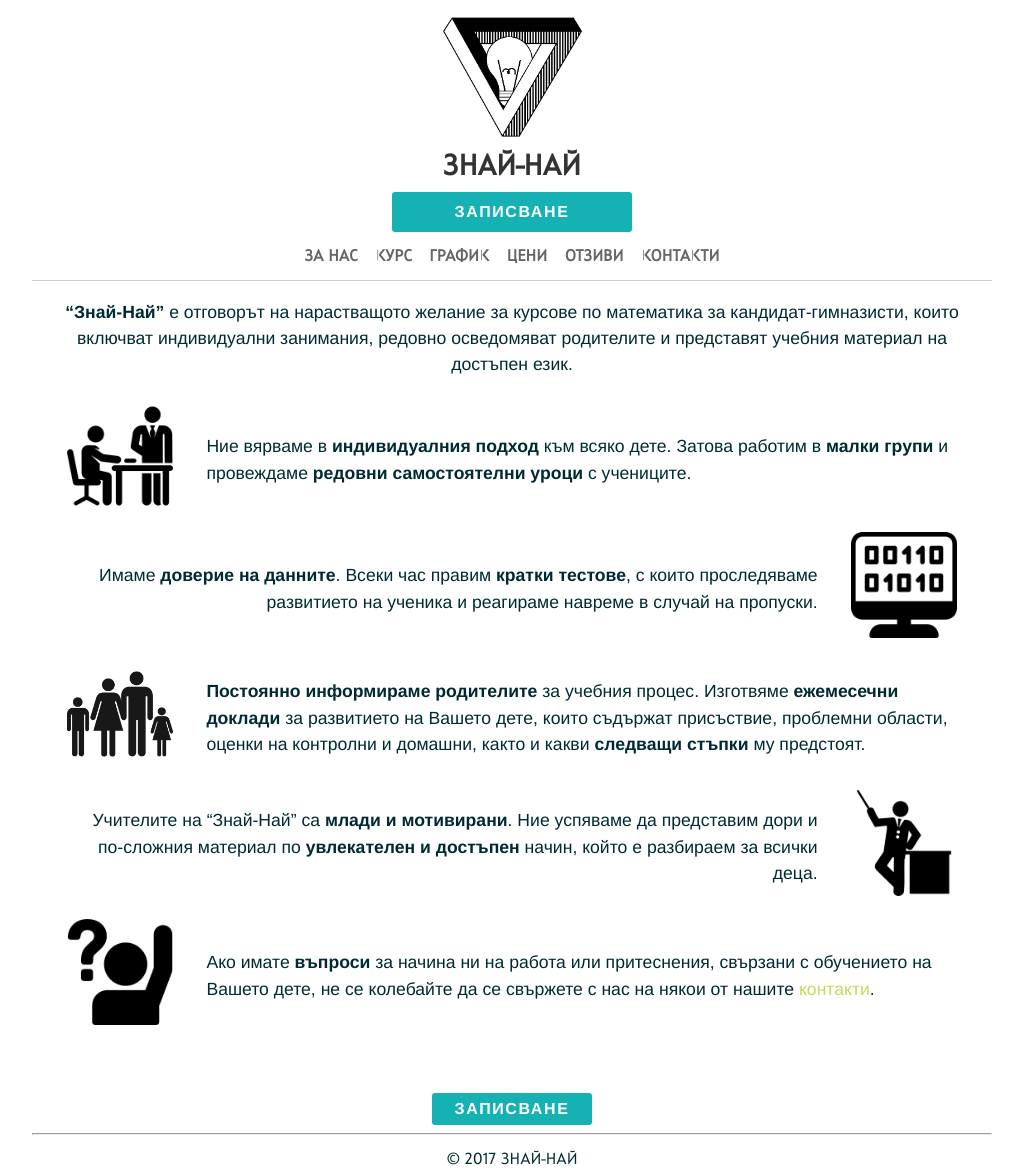
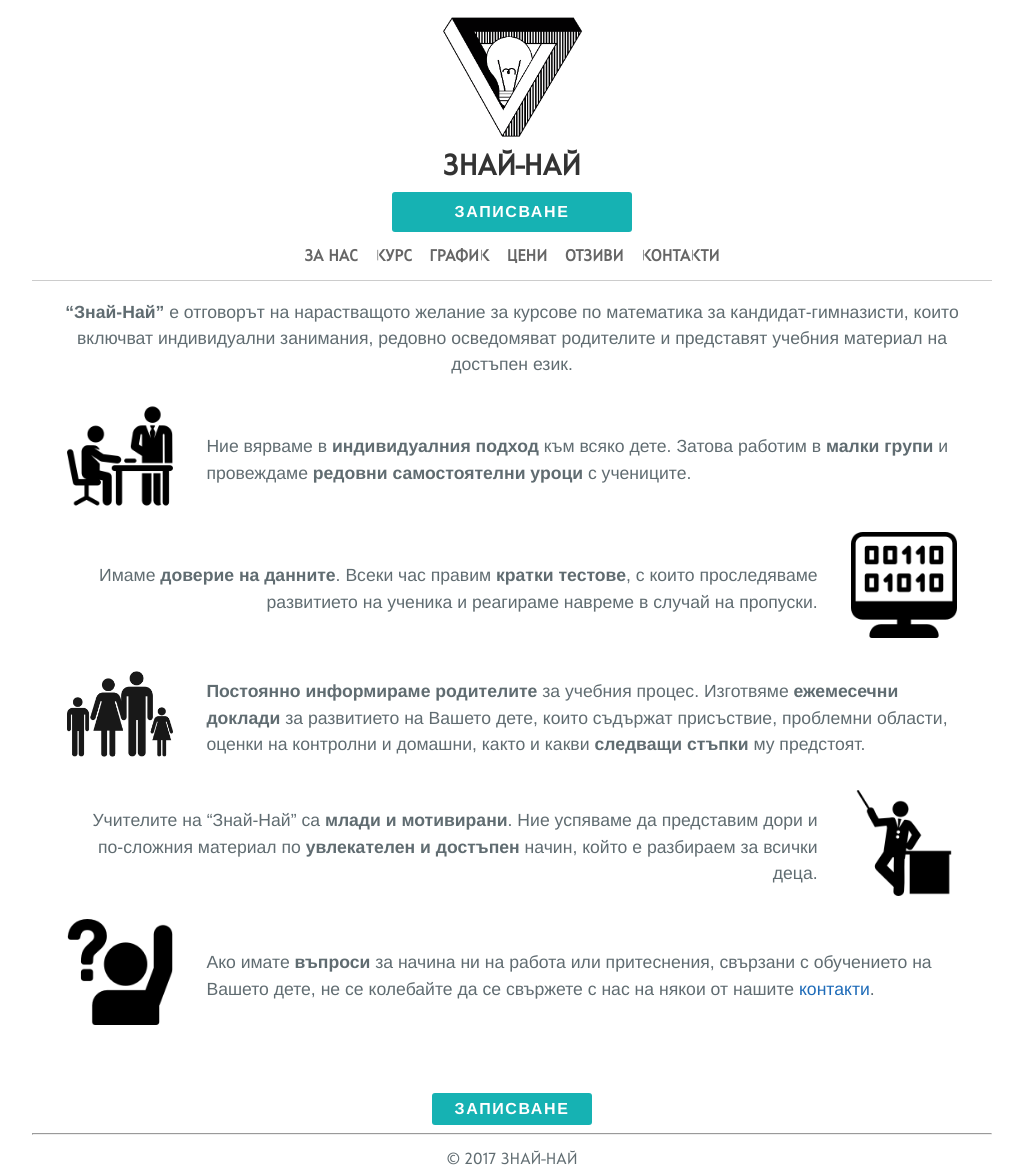
Before and after one commit to znainai/znainai.github.io, a Jekyll site: the page built from index.md, in a window 1280 px wide. Shown: the whole page, without its empty margins (128-1151 px from the left). Built offline with Jekyll 4.4.1, drawn with Linux system fonts in a browser that asks for light colours.

Commit message:
Update variables.scss

```diff
--- a/_sass/variables.scss
+++ b/_sass/variables.scss
@@ -8,8 +8,8 @@ $header-bg-color: #fafafa !default;
 
 // Text
 $section-headings-color: #159957 !default;
-$body-text-color: #002A32 !default;
-$body-link-color: #C5D860 !default;
+$body-text-color: #606c71 !default;
+$body-link-color: #1e6bb8 !default;
 $blockquote-text-color: #819198 !default;
 
 // Code
```
